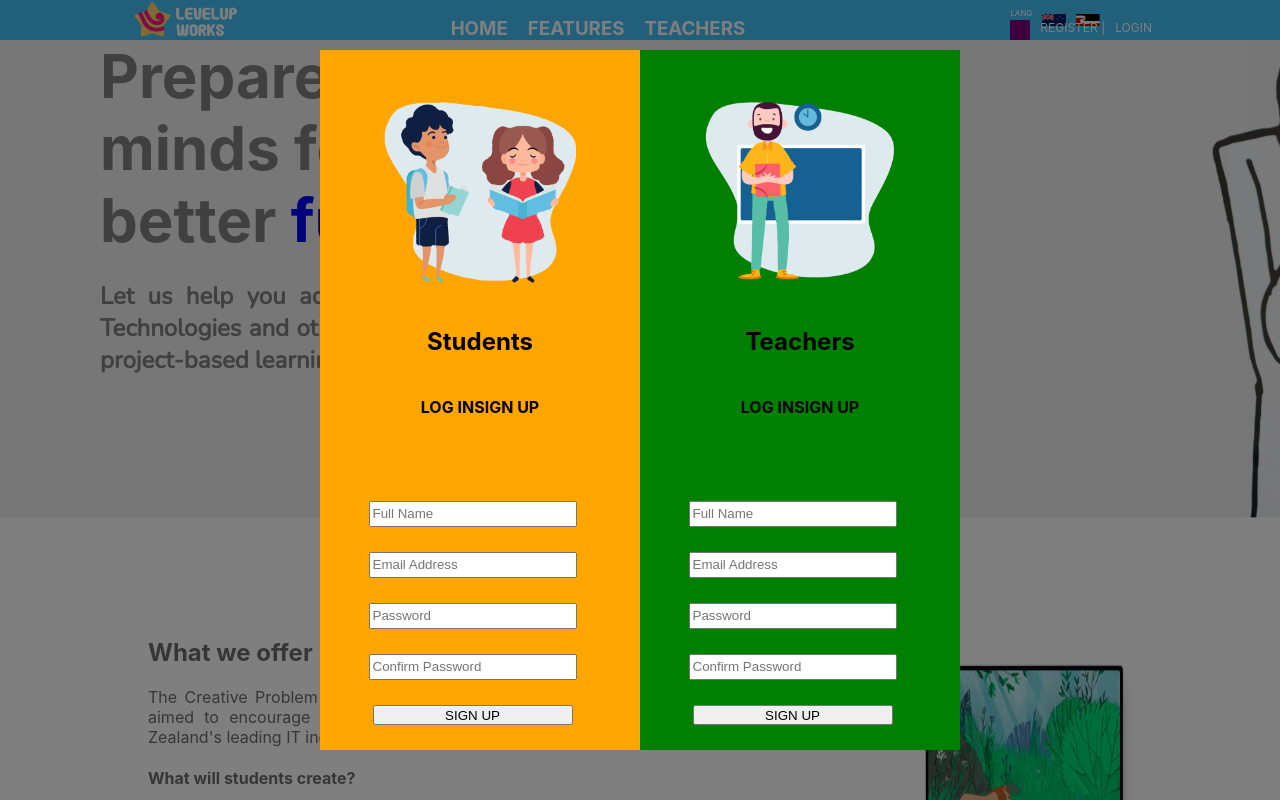
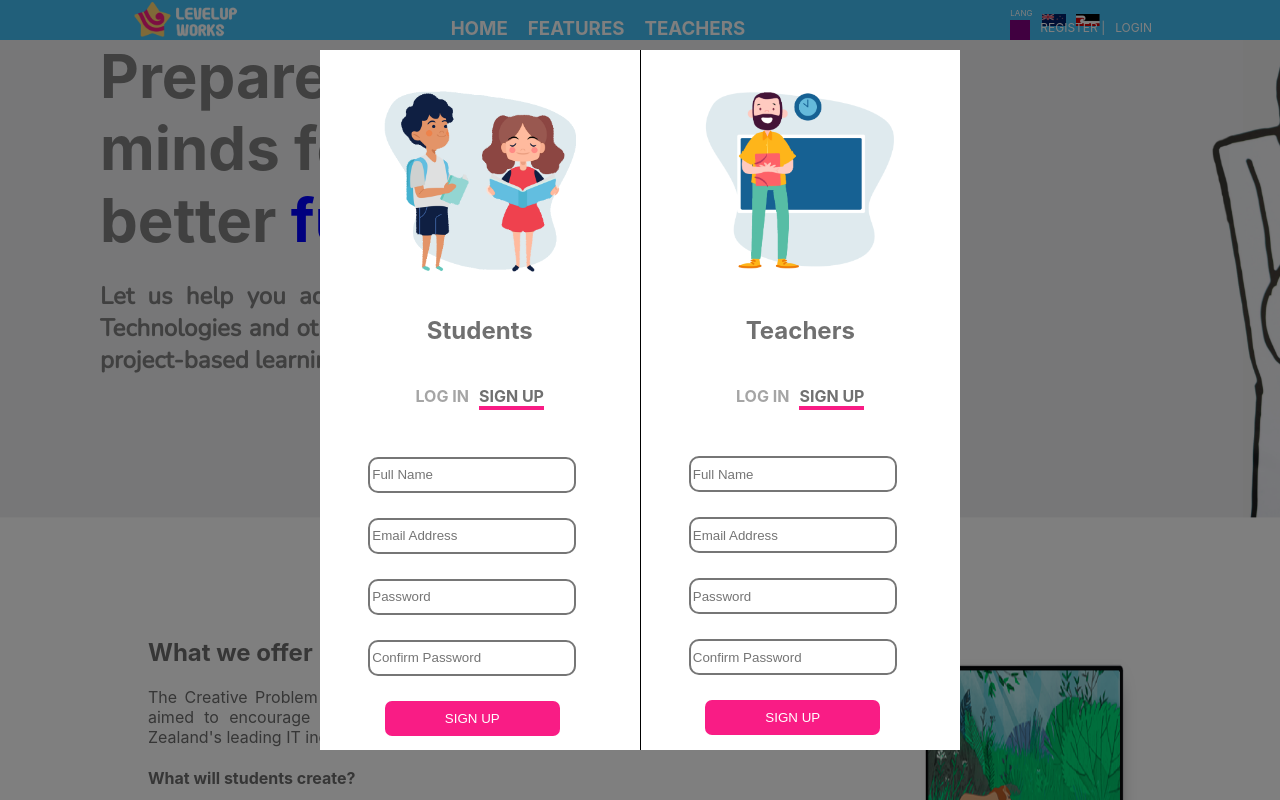
Before and after one commit to vishalrp73/LEVELUP_FRONT, a React (Create React App) app: page / in a window 1280 px wide. Both pictures are taken after a click on the element "REGISTER |". Shown: the top 800 px of the page. Built offline with nearby package versions, Linux system fonts and the light colour scheme.

Commit message:
styling edits for login / signup

```diff
--- a/src/components/core/coreBanner/coreBanner.js
+++ b/src/components/core/coreBanner/coreBanner.js
@@ -1,6 +1,20 @@
 import './coreBanner.css';
+import { useState } from 'react';
+import { Modal } from '@material-ui/core';
+import LogSign from '../../logSign/logSign';
 
 const CoreBanner = () => {
+
+    const [open, setOpen] = useState(false);
+
+    const handleClick = () => {
+        if (open) {
+            setOpen(false)
+        } else if (!open) {
+            setOpen(true)
+        }
+    }
+
     return (
         <>
             <div className = 'banner-wrapper'>
@@ -12,7 +26,7 @@ const CoreBanner = () => {
 
                     <div id = 'button-wrap' >
                         <div id = 'sign-wrap' >
-                            <input className = 'buttons' id = 'sign_up' type = 'button' value = 'SIGN UP' />
+                            <input className = 'buttons' id = 'sign_up' type = 'button' value = 'SIGN UP' onClick = {() => handleClick()}/>
                             <p id = 'sign-text'>*Basic subscription includes the first 15 projects
                                 free of charge.</p>
                         </div>
@@ -20,6 +34,10 @@ const CoreBanner = () => {
 
                     </div>
                 </div>
+
+                <Modal className = 'mui-modal' open = {open} onClose = {() => handleClick()}>
+                    <LogSign log = {false}/>
+                </Modal>
             </div>
         </>
 
--- a/src/components/logSign/logSign.css
+++ b/src/components/logSign/logSign.css
@@ -1,23 +1,24 @@
 .reg-modal-wrapper {
     width: 50%;
     height: 700px;
-    background-color: red;
+    background-color: #FFFFFF;
     display: flex;
     flex-direction: row;
 }
 
 .students-wrapper {
-    background-color: orange;
     width: 50%;
     height: 100%;
     display: flex;
     flex-direction: column;
     justify-content: center;
     align-items: center;
+    border-right-color: black;
+    border-right-width: 1px;
+    border-right-style: solid;
 }
 
 .teachers-wrapper {
-    background-color: green;
     width: 50%;
     height: 100%;
     display: flex;
@@ -31,10 +32,40 @@
     margin: 20px;
 }
 
+.reg-title {
+    color: #707070;
+}
+
 .reg-switch-btn {
     display: flex;
     flex-direction: row;
-    height: 100px;
+
+}
+
+.login-text {
+    margin-right: 10px;
+}
+
+#sign-login-switch {
+    color: #A5A5A5;
+}
+
+#sign-signup-switch {
+    border-bottom-style: solid;
+    border-bottom-width: 4px;
+    border-bottom-color: #F91C85;
+    color: #707070;
+}
+
+#log-login-switch {
+    border-bottom-style: solid;
+    border-bottom-width: 4px;
+    border-bottom-color: #43C0F6;
+    color: #707070;
+}
+
+#log-signup-switch {
+    color: #A5A5A5;
 }
 
 .input-wrapper {
@@ -44,8 +75,23 @@
 
 .input-fields {
     width: 200px;
+    height: 30px;
+    border-radius: 10px;
+    border-style: solid;
 }
 
 .sign-btn, .login-btn {
-    width: 200px;
+    width: 175px;
+    height: 35px;
+    color: white;
+    border-radius: 7px;
+    border-style: none;
 }
+
+.sign-btn {
+    background-color: #F91C85;
+}
+
+.login-btn {
+    background-color: #43C0F6;
+}
--- a/src/components/logSign/logSign.js
+++ b/src/components/logSign/logSign.js
@@ -13,6 +13,7 @@ const LogSign = (props) => {
     const [email, setEmail] = useState('');
     const [password, setPassword] = useState('');
     const [confPass, setConfPass] = useState('');
+    const [user, setUser] = useState({});
 
     useEffect(() => {
         setLog(props.log)
@@ -30,21 +31,26 @@ const LogSign = (props) => {
         .catch (err => console.log(err))
     }
 
+    useEffect(() => {
+        console.log(user)
+    }, [user])
+
     const handleLogin = () => {
         axios.post('http://localhost:4000/login', {
             email: email,
             password: password
         })
         .then (response => {
-            console.log(response.data)
+            setUser(response.data[0])
+            localStorage.setItem("user_id", user.user_id)
         })
         .catch (err => console.log(err))
     }
 
     const handleClick = (value) => {
-        if (value == 'login-switch') {
+        if (value == 'login-text') {
             setLog(true)
-        } else if (value == 'signup-switch') {
+        } else if (value == 'signup-text') {
             setLog(false)
         }
     }
@@ -59,8 +65,8 @@ const LogSign = (props) => {
                     <h2 className = 'reg-title'>Students</h2>
 
                     <div className = 'reg-switch-btn'>
-                        <h4 onClick = {(e) => handleClick(e.target.id)} id = 'login-switch' className = 'login-text'>LOG IN</h4>
-                        <h4 onClick = {(e) => handleClick(e.target.id)} id = 'signup-switch' className = 'signup-text'>SIGN UP</h4>
+                        <h4 onClick = {(e) => handleClick(e.target.className)} id = 'sign-login-switch' className = 'login-text'>LOG IN</h4>
+                        <h4 onClick = {(e) => handleClick(e.target.className)} id = 'sign-signup-switch' className = 'signup-text'>SIGN UP</h4>
                     </div>
 
                     <div className = 'input-wrapper' >
@@ -80,8 +86,8 @@ const LogSign = (props) => {
                     <h2 className = 'reg-title'>Teachers</h2>
 
                     <div className = 'reg-switch-btn'>
-                        <h4 onClick = {(e) => handleClick(e.target.id)} id = 'login-switch' className = 'login-text'>LOG IN</h4>
-                        <h4 onClick = {(e) => handleClick(e.target.id)} id = 'signup-switch' className = 'signup-text'>SIGN UP</h4>
+                        <h4 onClick = {(e) => handleClick(e.target.className)} id = 'sign-login-switch' className = 'login-text'>LOG IN</h4>
+                        <h4 onClick = {(e) => handleClick(e.target.className)} id = 'sign-signup-switch' className = 'signup-text'>SIGN UP</h4>
                     </div>
 
                     <div className = 'input-wrapper'>
@@ -111,8 +117,8 @@ const LogSign = (props) => {
                     <h2 className = 'reg-title'>Students</h2>
 
                     <div className = 'reg-switch-btn'>
-                        <h4 onClick = {(e) => handleClick(e.target.id)} id = 'login-switch' className = 'login-text'>LOG IN</h4>
-                        <h4 onClick = {(e) => handleClick(e.target.id)} id = 'signup-switch' className = 'signup-text'>SIGN UP</h4>
+                        <h4 onClick = {(e) => handleClick(e.target.className)} id = 'log-login-switch' className = 'login-text'>LOG IN</h4>
+                        <h4 onClick = {(e) => handleClick(e.target.className)} id = 'log-signup-switch' className = 'signup-text'>SIGN UP</h4>
                     </div>
 
                     <div className = 'input-wrapper'>
@@ -130,8 +136,8 @@ const LogSign = (props) => {
                     <h2 className = 'reg-title'>Teachers</h2>
 
                     <div className = 'reg-switch-btn'>
-                        <h4 onClick = {(e) => handleClick(e.target.id)} id = 'login-switch' className = 'login-text'>LOG IN</h4>
-                        <h4 onClick = {(e) => handleClick(e.target.id)} id = 'signup-switch' className = 'signup-text'>SIGN UP</h4>
+                        <h4 onClick = {(e) => handleClick(e.target.className)} id = 'log-login-switch' className = 'login-text'>LOG IN</h4>
+                        <h4 onClick = {(e) => handleClick(e.target.className)} id = 'log-signup-switch' className = 'signup-text'>SIGN UP</h4>
                     </div>
 
                     <div className = 'input-wrapper'>
--- a/src/pages/teacherDashPages/progTrack.js
+++ b/src/pages/teacherDashPages/progTrack.js
@@ -6,6 +6,7 @@ const ProgressTracker = () => {
     const [users, setUsers] = useState([]);
     const [projects, setProjects] = useState([]);
     const [progHist, setProgHist] = useState([]);
+    const [userId, setUserId] = useState(0)
     let totalProj = projects.length;
 
     useEffect(() => {
@@ -25,6 +26,11 @@ const ProgressTracker = () => {
         .then (json => setProgHist(json))
         .catch (err => console.log(err));
 
+    }, [])
+
+    useEffect(() => {
+        const savedID = localStorage.getItem("user_id")
+        console.log(savedID)
     }, [])
 
     const banks = (user_id) => {
```
